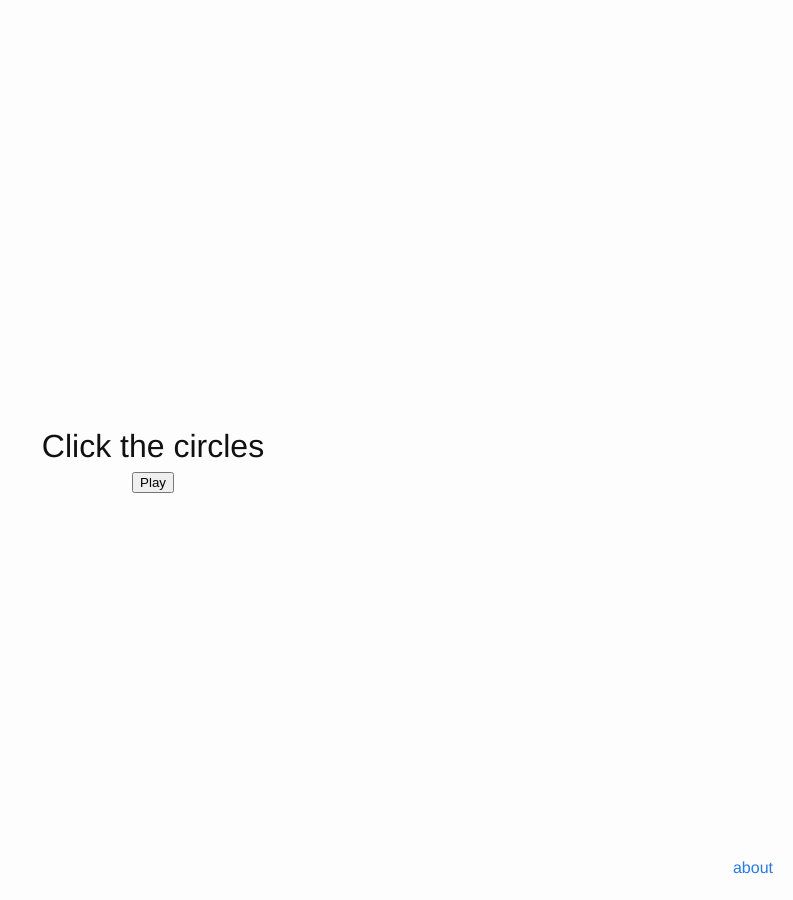
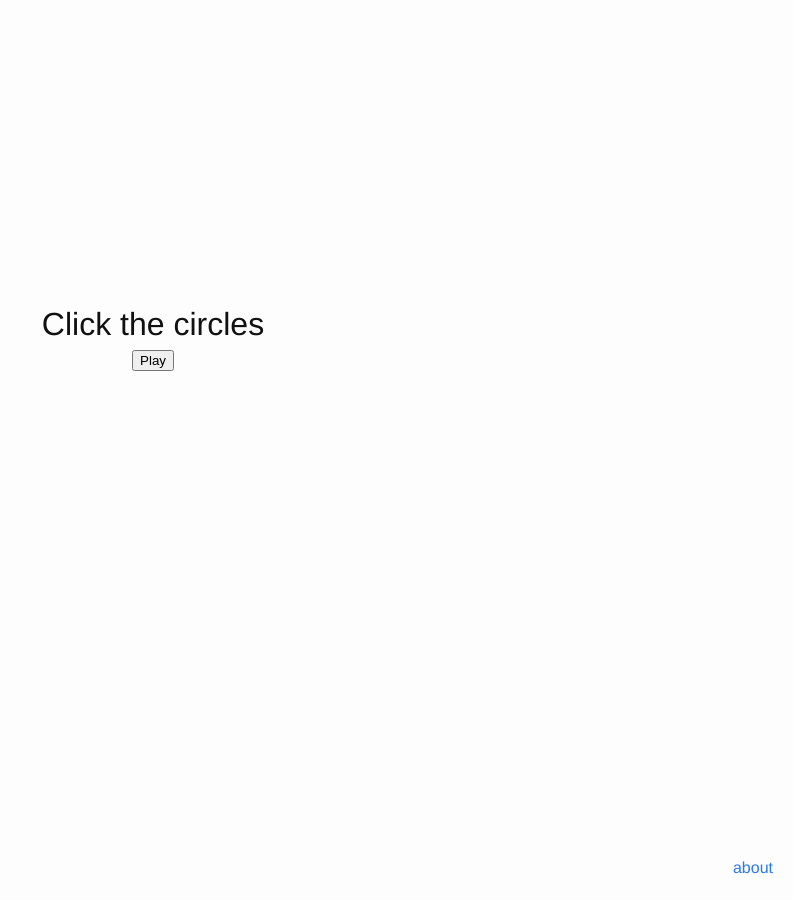
Before and after one commit to ReptarAzar/highlyclickable, a Jekyll site: the page built from index.html, in a window 1280 px wide. Shown: the whole page, without its empty margins (487-1280 px from the left). Built offline with Jekyll 4.4.1, drawn with Linux system fonts in a browser that asks for light colours; nearby versions of some CDN libraries.

Commit message:
margin top on headline

```diff
--- a/_sass/_layout.scss
+++ b/_sass/_layout.scss
@@ -17,7 +17,7 @@ html, body {
 }
 
 .directions, .fail-message{
-    margin-top: 33%;
+    margin-top: 300px;
 }
 
 .directions {
```
Also changed, not shown: 2 other files.
